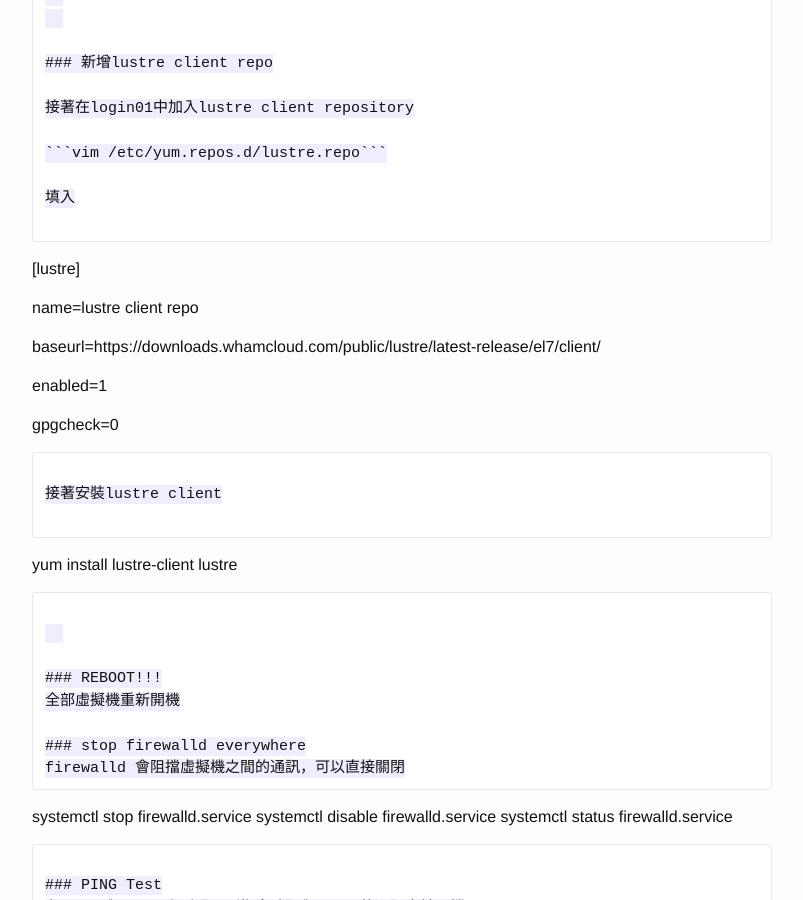
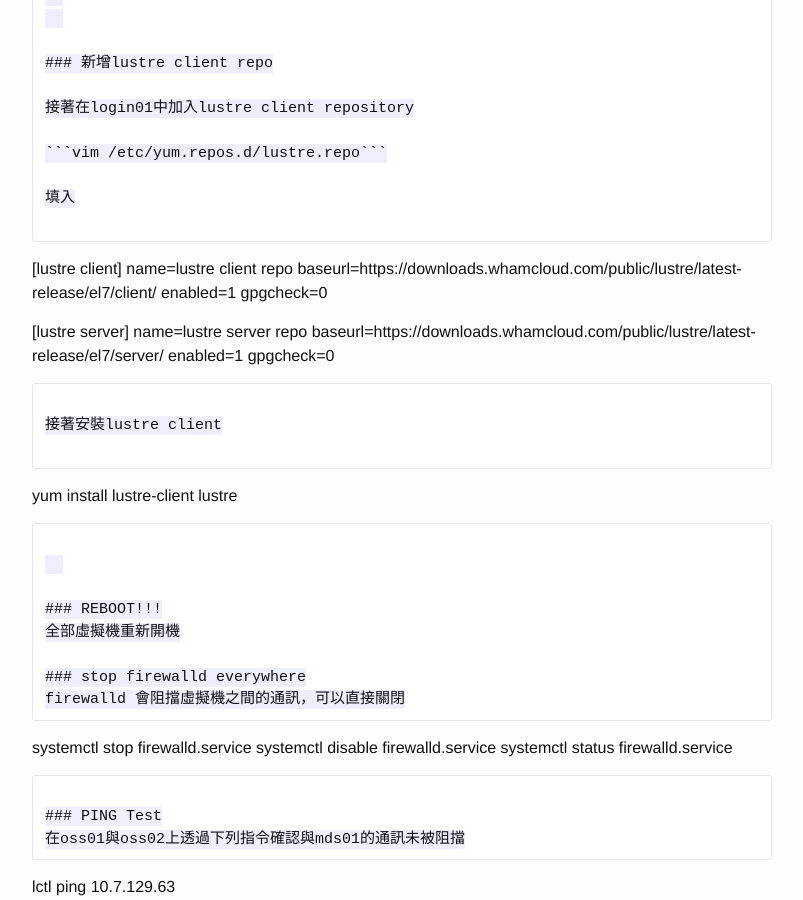
Before and after one commit to ChiaoY/ChiaoY.github.io, a Jekyll site: the page built from _posts/2020-12-29-Lustre建置.markdown, in a window 1280 px wide and 900 px high, scrolled down 6731 px. Shown: the whole window, without its empty margins (238-1041 px from the left). Built offline with Jekyll 4.4.1, drawn with Linux system fonts in a browser that asks for light colours; some of the changed text lies outside the part shown.

Commit message:
Update 2020-12-29-Lustre建置.markdown

````diff
--- a/_posts/2020-12-29-Lustre建置.markdown
+++ b/_posts/2020-12-29-Lustre建置.markdown
@@ -192,9 +192,9 @@
 
 ```
 
-[lustre]
+[lustre server]
 
-name=lustre repo
+name=lustre server repo
 
 baseurl=https://downloads.whamcloud.com/public/lustre/latest-release/el7/server/
 
@@ -255,14 +255,16 @@
 
 ```
 
-[lustre]
+[lustre client]
+name=lustre client repo
+baseurl=https://downloads.whamcloud.com/public/lustre/latest-release/el7/client/
+enabled=1
+gpgcheck=0
 
-name=lustre client repo
-
-baseurl=https://downloads.whamcloud.com/public/lustre/latest-release/el7/client/
-
+[lustre server]
+name=lustre server repo
+baseurl=https://downloads.whamcloud.com/public/lustre/latest-release/el7/server/
 enabled=1
-
 gpgcheck=0
 
 ```
````
